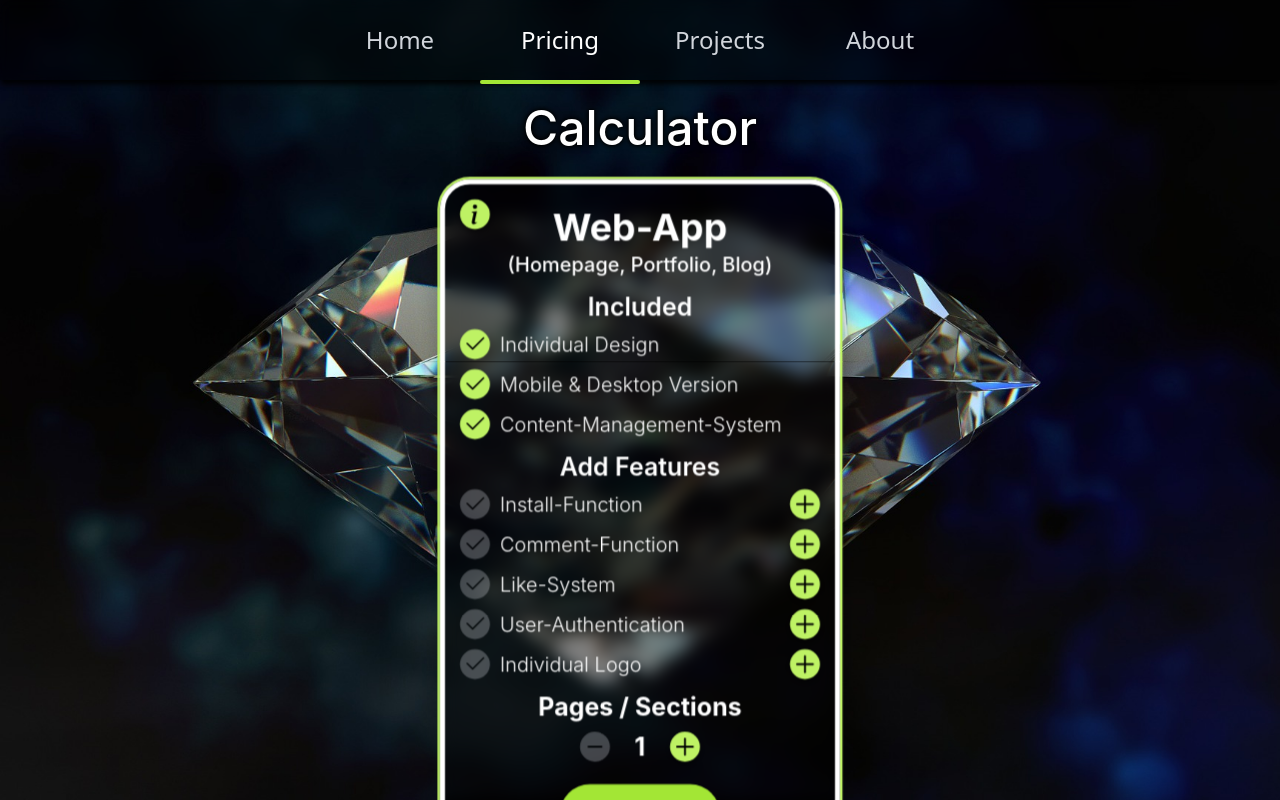
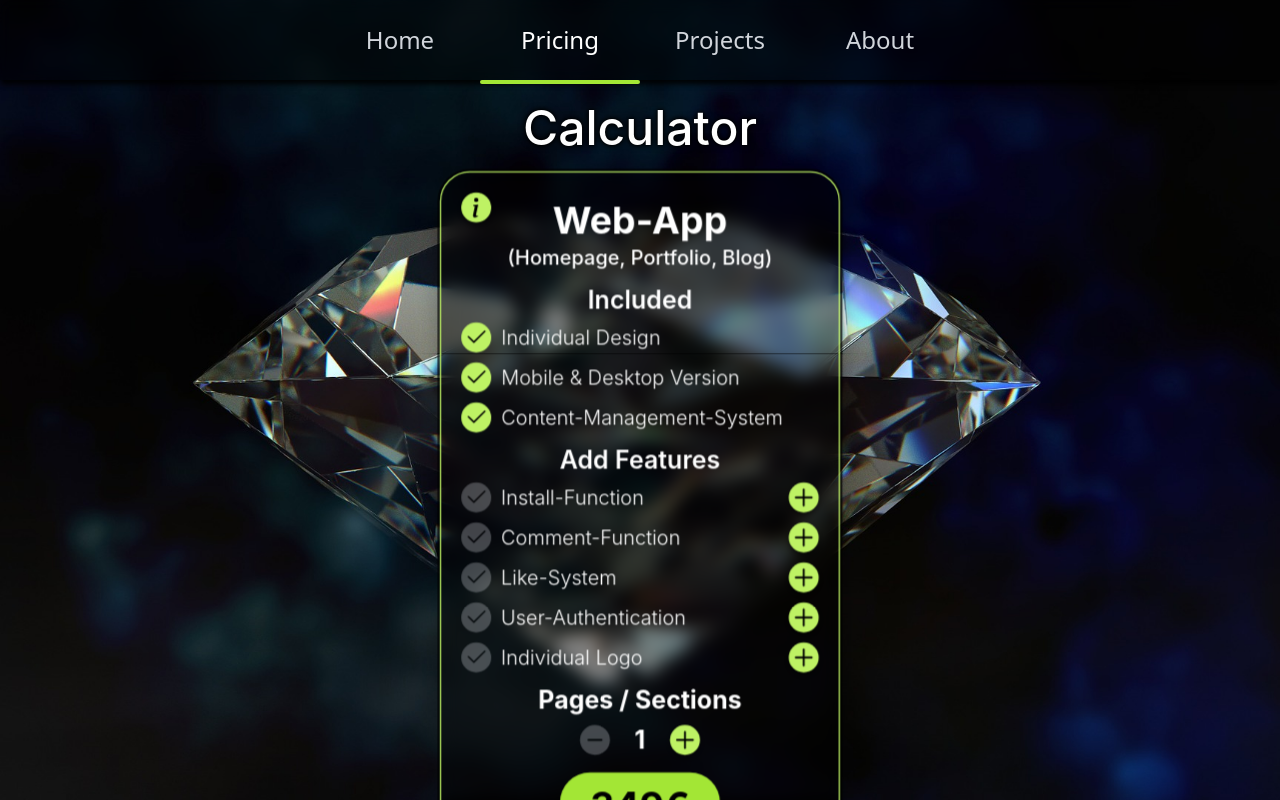
Before and after one commit to fvjupiter/synesthesigns, a Next.js app: page /pricing in a window 1280 px wide. Shown: the top 800 px of the page. Built offline with nearby package versions, Linux system fonts and the light colour scheme.

Commit message:
design updates

```diff
--- a/components/PreviewSlide.js
+++ b/components/PreviewSlide.js
@@ -14,13 +14,13 @@ export default function PreviewSlide({ data, screen }) {
     }, [isBoxChosen])
 
     const screenSizes = { sm: 640, md: 768, lg: 1024, xl: 1280, xl2: 1536 }
-    const width = screen.width >= screenSizes.md ? screen.width * 0.6 : screen.width
+    const width = screen.width >= screenSizes.md ? screen.width * 0.6 : screen.width + 20
     const height = width * 0.6
 
     const getButton = ({ title, clickHandle, classN }) => (
         <div key={title}
             onClick={isBoxChosen ? clickHandle : null}
-            className={`${classN} ${isBoxChosen ? 'hover:text-white text-gray-300 cursor-pointer active:shadow-inner-xl hover:bg-opacity-40 active:bg-opacity-0'
+            className={`${classN} ${isBoxChosen ? 'hover:text-white text-gray-300 cursor-pointer active:shadow-inner-xl hover:bg-opacity-20 active:bg-opacity-0'
                 : 'text-gray-600'}
                 font-light
                 h-full w-1/2 flex items-center justify-center
@@ -28,38 +28,37 @@ export default function PreviewSlide({ data, screen }) {
                 border-4 border-black rounded-3xl
                 duration-300
                 bg-black
-                bg-opacity-80
+                bg-opacity-70
             `}
             >{title}
         </div>
     )
 
-    const getCircles = () => <div
-        className={`text-center`}
-        ><div className={`flex justify-center -mt-4`}>
+    const getCircles = () => <div className={`text-center`}>
+        {/* <div className={`flex justify-center -mt-4`}>
             <div className={` duration-200 rounded-xl textShadow px-2
                 text-xs font-bold origin-bottom text-white ${circlesHover ? 'scale-100' : 'scale-0'}`}
                 >{circlesHover && data.titleArr[circleIdHover] ? data.titleArr[circleIdHover][0] : 'Example'}
             </div>
-        </div>
+        </div> */}
             <div className='justify-center flex'>
                 <div
                     onMouseEnter={() => setcirclesHover(true) }
                     onMouseLeave={() => setcirclesHover(false) }
-                    className={`flex justify-center ${isBoxChosen ? 'mb-0' : 'mb-3'}`}
+                    className={`flex justify-center ${isBoxChosen ? 'mb-4' : 'mb-5'} mt-3 sm:mt-1 md:mt-2 xl:mt-1`}
                     >
                     {data.boxList.map((circle, index) => (
                         <div key={index}
                             onClick={() => { setboxId(index); setisBoxChosen(true) }}
                             onMouseEnter={() => { setcircleIdHover(index); setcirclesHover(true) }}
-                            className={`group max-w-fit ${(boxId != index || !isBoxChosen) && 'cursor-pointer'} py-2`}
+                            className={`group max-w-fit ${(boxId != index || !isBoxChosen) && 'cursor-pointer'}`}
                             >
                             <div
                                 className={`${boxId == index && isBoxChosen ? 'bg-white'
                                     : `bg-black group-hover:bg-opacity-60 group-hover:bg-white bg-opacity-80 group-active:bg-opacity-40
                                     group-active:shadow-answers-inner group-hover:shadow-none shadow-3xl`}
                                     ring-2 duration-300 rounded-full group
-                                    ${isBoxChosen ? 'h-4 w-4' : 'h-8 w-8'} mx-1`}
+                                    ${isBoxChosen ? 'h-6 w-6' : 'h-8 w-8'} mx-1`}
                             />
                         </div>
                     ))}
@@ -70,10 +69,10 @@ export default function PreviewSlide({ data, screen }) {
     return <>
         <PageTitle
             title={
-                circlesHover && !isBoxChosen ? (data.titleArr[circleIdHover][0] ? data.titleArr[circleIdHover][0] : 'Example')
+                circlesHover && !isBoxChosen ? (data.titleArr[circleIdHover] && data.titleArr[circleIdHover][0] ? data.titleArr[circleIdHover][0] : 'Example')
                 : data.titleArr[boxId] ? data.titleArr[boxId][0] : 'Example'
             }
-            classN={`${isBoxChosen ? 'opacity-100' : circlesHover ? 'opacity-30' : 'opacity-0'}`}
+            classN={`${isBoxChosen ? 'opacity-100' : circlesHover ? 'opacity-60' : 'opacity-0'}`}
         />
         <div style={{ height: height }}
             className={`w-screen relative flex justify-center overflow-hidden duration-300`}>
--- a/components/PricingCard.js
+++ b/components/PricingCard.js
@@ -5,15 +5,15 @@ export default function PricingCard({ data, price, setToggleData, setSectionsDat
     const [isCardInfo, setisCardInfo] = useState(false)
     useEffect(() => setisCardInfo(false), [])
     return <>
-        <div className={`scale-110 sm:scale-[1.25] bg-black backdrop bg-opacity-50 ring-lime-300 ${isCardInfo ? 'border-lime-200' : 'border-white'}
+        <div className={`scale-110 sm:scale-[1.25] bg-black backdrop bg-opacity-50 ring-black/70 ${isCardInfo ? 'border-lime-200' : 'border-lime-300'}
                 shadow-5xl text-white mx-auto
-                overflow-hidden border-4 ring-2 duration-300 rounded-3xl h-[550px] w-80 py-3 m-2 mt-8 sm:mt-12
+                overflow-hidden border ring-2 duration-300 rounded-3xl h-[550px] w-80 py-4 m-2 mt-8 sm:mt-10
             `}
             >
                 <div onClick={() => setisCardInfo(!isCardInfo)}
                     className={`
                         ${isCardInfo ? 'hover:text-red-600 text-red-800 active:shadow-answers-inner' : 'hover:bg-lime-100 bg-lime-300 text-black shadow-answers active:shadow-none'}
-                        duration-300 rounded-full ml-3 w-6 h-6 group flex justify-center items-center
+                        duration-300 rounded-full ml-4 w-6 h-6 group flex justify-center items-center
                         overflow-hidden cursor-pointer
                     `}>
                     {!isCardInfo ? <BsInfoCircle size={24} className={'scale-[1.15]'}/> : <BsX size={24} />}
@@ -24,7 +24,7 @@ export default function PricingCard({ data, price, setToggleData, setSectionsDat
                 </div>
                 <div className={`text-3xl font-cursive font-bold text-center -mt-5`}>{data.title}</div>
                 <div className={`mb-2`}><div className={`text-center font-medium`}>{data.types}</div></div>
-                <UpperSection title={'Included'} height={'h-32 px-3'}>
+                <UpperSection title={'Included'} height={'h-32 px-4'}>
                     {data.included.map((title, ind) => (
                         <div key={ind} className={`flex py-1 items-center justify-start`}>
                             {getCheckedBox(true)}
@@ -39,7 +39,7 @@ export default function PricingCard({ data, price, setToggleData, setSectionsDat
                 </UpperSection>
                 <div className={`text-xl font-bold text-center`}>{data.sections[0]}</div>
                 <AddSections setSectionsData={setSectionsData} sections={data.sections}/>
-                <div className={`mx-auto relative text-3xl font-bold w-32 inset-x-1/2 -ml-16 mt-3 px-4 py-2 rounded-3xl text-center text-black bg-lime-400`}>
+                <div className={`mx-auto relative text-3xl font-bold w-32 inset-x-1/2 -ml-16 mt-2 px-4 py-2 rounded-3xl text-center text-black bg-lime-400`}>
                     {price}€
                 </div>
         </div>
@@ -72,7 +72,7 @@ const ExtraToggle = ({ arr, setToggleData }) => {
     return <>
         <div key={'toggle'+arr[0]}
             onClick={setData}
-            className={`group flex py-1 items-center justify-start cursor-pointer hover:bg-white/10 px-3`}
+            className={`group flex py-1 items-center justify-start cursor-pointer hover:bg-white/10 px-4`}
             >
             {getCheckedBox(isActive)}
             <div className={`ml-2 flex justify-between w-64`}>
--- a/components/Slide.js
+++ b/components/Slide.js
@@ -189,9 +189,9 @@ export default function Slide({ boxList, currentBoxId, boxIdHandler, isBox_chose
                 display: !isScroll
                     && (index > boxId + 1 || index < boxId - 1) ? 'none' : 'block',
                 zIndex: index == boxId && 1,
-                border: isDirectScroll && boxId == index && isBoxChosen && '4px solid white'
+                border: isDirectScroll && boxId == index && isBoxChosen && '2px solid blue'
             }}
-            className={`${isDirectScroll && boxId == index && isBoxChosen && 'ring-2 ring-cyan-400 shadow-inner-xl'}`} //only with TailwindCSS
+            className={`${isDirectScroll && boxId == index && isBoxChosen && 'ring-4  shadow-inner-xl'}`} //only with TailwindCSS
             // className={`bg-black bg-opacity-90 text-white py-2 px-4 whitespace-pre-line text-justify text-lg sm:text-2xl font-extralight`}
             >
                 {/* <div dangerouslySetInnerHTML={{ __html: val }} /> */}
--- a/components/Social.js
+++ b/components/Social.js
@@ -43,10 +43,8 @@ import React from 'react'
 import { GoMail } from "react-icons/go";
 import { FaTelegramPlane, FaWhatsapp, FaInstagram } from "react-icons/fa";
 
-
-
 export default function Social({ screenHeight, screenWidth }) {
-  const Item = ({ bg, children }) => <div className={`${bg} group p-1 w-7 h-7 sm:w-10 sm:h-10 flex items-center rounded-xl my-4 ring-1 ring-gray-600 hover:ring-white duration-300 cursor-pointer`}>{children}</div>
+  const Item = ({ bg, children }) => <div className={`${bg} group p-1 w-10 h-10 flex items-center rounded-xl my-4 ring-2 hover:ring-white duration-300 cursor-pointer`}>{children}</div>
   const Content = ({ bg, children }) => (
     <div className={`${bg} left-7 h-7 sm:left-10 sm:h-10 w-fit flex items-center justify-start absolute overflow-hidden
         group-hover:scale-x-100 scale-x-0 origin-left duration-300
@@ -56,8 +54,8 @@ export default function Social({ screenHeight, screenWidth }) {
     </div>
   )
   // const size = screenWidth < 640 ? 22 : 32
-  const size = 34
-  console.log(size)
+  const size = 35
+
   return (
     <div className={`flex mx-auto w-72 justify-evenly`}>
         <Item bg={'bg-gradient-to-tr from-teal-300 to-cyan-500'}>
```
Also changed, not shown: pages/index.js (+4 -4 lines).
